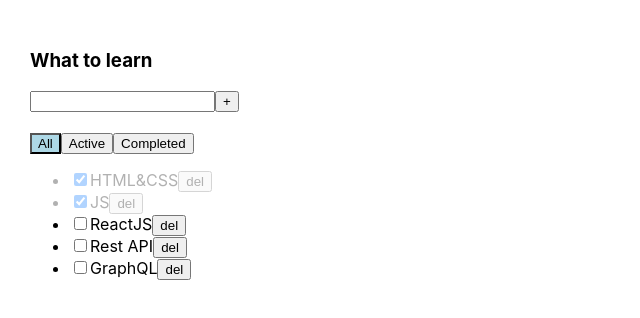
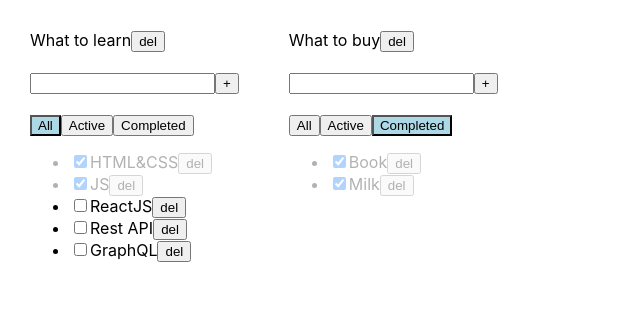
Before and after one commit to Odinokun/todo-homework, a React (Create React App) app: page / in a window 1280 px wide. Shown: the top 318 px of the page, without its empty margins (0-640 px from the left). Built offline with nearby package versions, Linux system fonts and the light colour scheme.

Commit message:
feat: lesson#05 completed

```diff
--- a/src/App.tsx
+++ b/src/App.tsx
@@ -9,59 +9,115 @@
   isDone: boolean;
 };
 
+export type TodolistType = {
+  id: string;
+  title: string;
+  filter: FilterValuesType;
+};
+
+export type TasksStateType = {
+  [key: string]: TaskType[];
+};
+
 export type FilterValuesType = 'all' | 'active' | 'completed';
 
 function App() {
-  const [tasks, setTasks] = React.useState<TaskType[]>([
+  const todolistId_1 = v1();
+  const todolistId_2 = v1();
+
+  const [todolists, setTodolists] = useState<TodolistType[]>([
+    { id: todolistId_1, title: 'What to learn', filter: 'all' },
+    { id: todolistId_2, title: 'What to buy', filter: 'completed' },
+  ]);
+
+  const [tasks, setTasks] = React.useState<TasksStateType>({
+    [todolistId_1]: [
       { id: v1(), title: 'HTML&CSS', isDone: true },
       { id: v1(), title: 'JS', isDone: true },
       { id: v1(), title: 'ReactJS', isDone: false },
       { id: v1(), title: 'Rest API', isDone: false },
       { id: v1(), title: 'GraphQL', isDone: false },
-  ]);
-  const [filter, setFilter] = useState<FilterValuesType>('all');
+    ],
+    [todolistId_2]: [
+      { id: v1(), title: 'Book', isDone: true },
+      { id: v1(), title: 'Milk', isDone: true },
+      { id: v1(), title: 'Bread', isDone: false },
+      { id: v1(), title: 'Water', isDone: false },
+      { id: v1(), title: 'Tomato', isDone: false },
+    ],
+  });
 
-  const removeTask = (id: string) => {
-    setTasks(tasks.filter(t => t.id !== id));
+  const removeTask = (id: string, todolistId: string) => {
+    setTasks({
+      ...tasks,
+      [todolistId]: tasks[todolistId].filter(t => t.id !== id),
+    });
   };
 
-  const changeFilter = (value: FilterValuesType) => setFilter(value);
-
-  const filteredTask = () => {
-    switch (filter) {
-      case 'active':
-        return tasks.filter(t => !t.isDone);
-      case 'completed':
-        return tasks.filter(t => t.isDone);
-      default:
-        return tasks;
-    }
+  const changeFilter = (value: FilterValuesType, todolistId: string) => {
+    setTodolists(
+      todolists.map(tl =>
+        tl.id === todolistId ? { ...tl, filter: value } : tl
+      )
+    );
   };
 
-  const addTask = (title: string) => {
+  const addTask = (title: string, todolistId: string) => {
     const newTask: TaskType = {
       id: v1(),
       title,
       isDone: false,
     };
-    setTasks([newTask, ...tasks]);
+    setTasks({ ...tasks, [todolistId]: [newTask, ...tasks[todolistId]] });
   };
 
-  const changeTaskStatus = (id: string, isDone: boolean) => {
-    setTasks(tasks.map(t => (t.id === id ? { ...t, isDone } : t)));
+  const changeTaskStatus = (
+    id: string,
+    isDone: boolean,
+    todolistId: string
+  ) => {
+    setTasks({
+      ...tasks,
+      [todolistId]: tasks[todolistId].map(t =>
+        t.id === id ? { ...t, isDone } : t
+      ),
+    });
+  };
+
+  const removeTodolist = (todolistId: string) => {
+    setTodolists(todolists.filter(tl => tl.id !== todolistId));
+    delete tasks[todolistId];
   };
 
   return (
     <div className='App'>
+      {todolists.map(tl => {
+        const filteredTask = () => {
+          switch (tl.filter) {
+            case 'active':
+              return tasks[tl.id].filter(t => !t.isDone);
+            case 'completed':
+              return tasks[tl.id].filter(t => t.isDone);
+            default:
+              return tasks[tl.id];
+          }
+        };
+
+        return (
           <Todolist
-        title='What to learn'
+            key={tl.id}
+            todolistId={tl.id}
+            title={tl.title}
             tasks={filteredTask()}
             removeTask={removeTask}
             changeFilter={changeFilter}
             addTask={addTask}
             changeTaskStatus={changeTaskStatus}
-        filter={filter}
+            filter={tl.filter}
+            removeTodolist={removeTodolist}
           />
+        );
+      })}
     </div>
   );
 }
--- a/src/components/Todolist.tsx
+++ b/src/components/Todolist.tsx
@@ -4,16 +4,19 @@
 import './Todolist.css';
 
 interface IProps {
+  todolistId: string;
   title: string;
   tasks: TaskType[];
-  removeTask: (id: string) => void;
-  changeFilter: (value: FilterValuesType) => void;
-  addTask: (title: string) => void;
-  changeTaskStatus: (id: string, isDone: boolean) => void;
+  removeTask: (id: string, todolistId: string) => void;
+  changeFilter: (value: FilterValuesType, todolistId: string) => void;
+  addTask: (title: string, todolistId: string) => void;
+  changeTaskStatus: (id: string, isDone: boolean, todolistId: string) => void;
   filter: FilterValuesType;
+  removeTodolist: (todolistId: string) => void;
 }
 
 export const Todolist: FC<IProps> = ({
+  todolistId,
   title,
   tasks,
   removeTask,
@@ -21,6 +24,7 @@
   addTask,
   changeTaskStatus,
   filter,
+  removeTodolist,
 }) => {
   const [newTaskTitle, setNewTaskTitle] = useState<string>('');
   const [error, setError] = useState<string | null>(null);
@@ -38,20 +42,26 @@
 
   const addTaskHandler = () => {
     if (newTaskTitle.trim() !== '') {
-      addTask(newTaskTitle.trim());
+      addTask(newTaskTitle.trim(), todolistId);
       setNewTaskTitle('');
     } else {
       setError('This field is requered!');
     }
   };
 
-  const changeAllFilter = () => changeFilter('all');
-  const changeActiveFilter = () => changeFilter('active');
-  const changeCompletedFilter = () => changeFilter('completed');
+  const changeAllFilter = () => changeFilter('all', todolistId);
+  const changeActiveFilter = () => changeFilter('active', todolistId);
+  const changeCompletedFilter = () => changeFilter('completed', todolistId);
+
+  const removeTodolistHandler = () => removeTodolist(todolistId);
 
   return (
     <div>
-      <h3>{title}</h3>
+      <div>
+        <span>{title}</span>
+        <button onClick={removeTodolistHandler}>del</button>
+      </div>
+      <br />
       <div>
         <input
           value={newTaskTitle}
@@ -62,9 +72,7 @@
         <button onClick={addTaskHandler}>+</button>
         {error && <div className='error-message'>{error}</div>}
       </div>
-
       <br />
-
       <div>
         <button
           className={filter === 'all' ? 'active-filter' : ''}
@@ -85,12 +93,11 @@
           Completed
         </button>
       </div>
-
       <ul>
         {tasks.map(t => {
-          const removeTaskHandler = () => removeTask(t.id);
+          const removeTaskHandler = () => removeTask(t.id, todolistId);
           const changeTaskStatusHandler = (e: ChangeEvent<HTMLInputElement>) =>
-            changeTaskStatus(t.id, e.currentTarget.checked);
+            changeTaskStatus(t.id, e.currentTarget.checked, todolistId);
           return (
             <li key={t.id} className={t.isDone ? 'is-done' : ''}>
               <input
```
Lines whose indentation alone changed are shown as unchanged.
